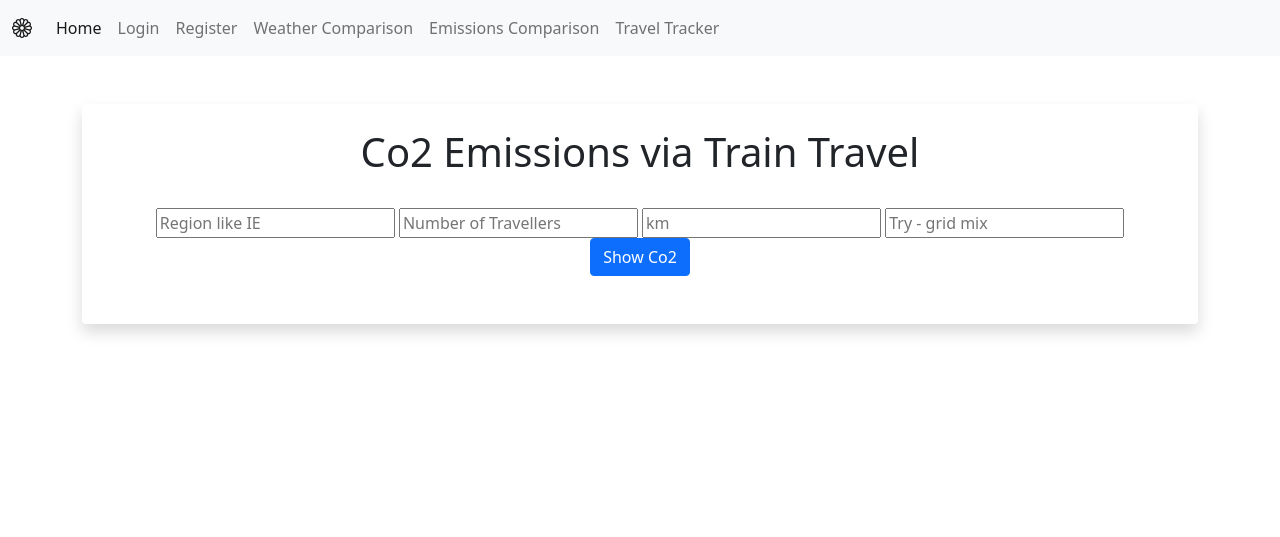
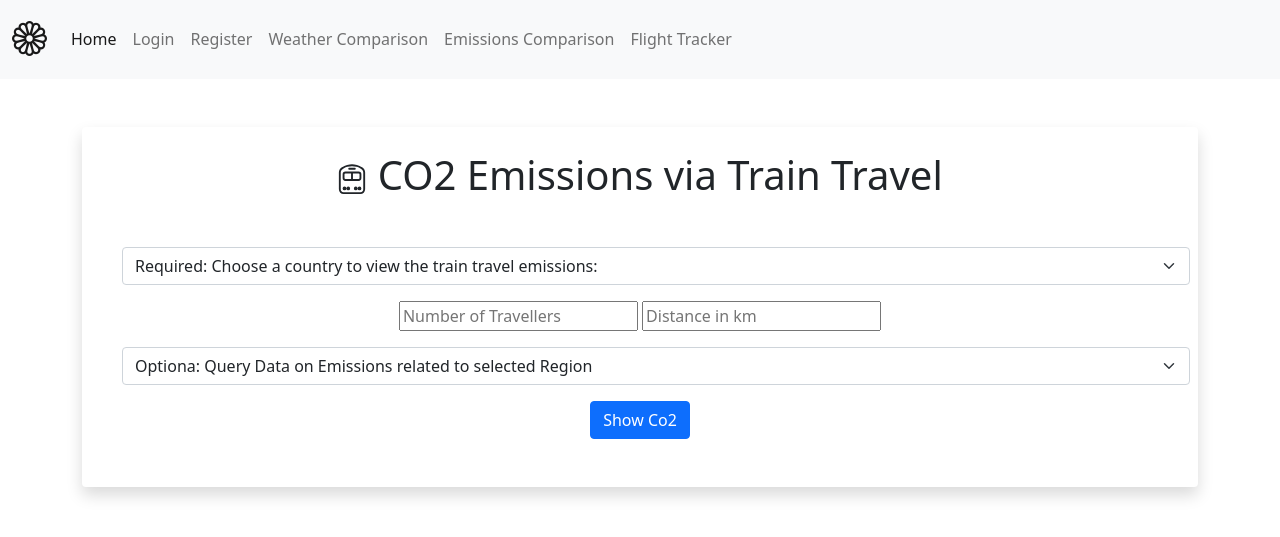
Before and after one commit to NeiloErnesto89/carbonprint, a Django app: page /weather/emissions/ in a window 1280 px wide. Shown: the top 537 px of the page. Run offline with Django 4.2, Linux system fonts and the light colour scheme.

Commit message:
updated api request weather, flight and train trackers - handling different query and restricting user input to ensure successful query. Working on some kinks in the form logic to ensure no logic user errors. Might add now user profile delete possible

```diff
--- a/static/templates/base.html
+++ b/static/templates/base.html
@@ -26,7 +26,7 @@
 <body>
     <nav class="navbar navbar-expand-lg navbar-light bg-light">
     <div class="container-fluid">
-        <a class="navbar-brand" href="{% url 'home_page'%}"><i class="bi bi-flower1"></i></a>
+        <a class="navbar-brand" href="{% url 'home_page'%}"><i class="bi bi-flower1" style="font-size: 35px;"></i></a>
         <button class="navbar-toggler" type="button" data-bs-toggle="collapse" data-bs-target="#navbarNav" aria-controls="navbarNav" aria-expanded="false" aria-label="Toggle navigation">
         <span class="navbar-toggler-icon"></span>
         </button>
@@ -63,7 +63,7 @@
 
 
             <li class="nav-item">
-            <a class="nav-link" href="{% url 'travel_tracker' %}">Travel Tracker</a>
+            <a class="nav-link" href="{% url 'travel_tracker' %}">Flight Tracker</a>
             </li>
 
             {% if user.is_superuser %}
--- a/weather/templates/weather/city_weather.html
+++ b/weather/templates/weather/city_weather.html
@@ -1,6 +1,6 @@
 {% if weather_data %}
 <h1> {{ weather_data.city }} </h1>
-<h2> {{ weather_data.temperature }} </h2>
+<h2> {{ weather_data.temperature }} &#x2103; </h2>
 <p> {{ weather_data.description }} </p>
 <img src="http://openweathermap.org/img/w/{{ weather_data.icon}}.png" alt="{{ weather_data.description}}">
 
--- a/weather/templates/weather/emissions.html
+++ b/weather/templates/weather/emissions.html
@@ -2,16 +2,43 @@
 
 {% block content %}
 <div class="shadow p-4 mb-5 bg-body rounded">
-<h1>Co2 Emissions via Train Travel</h1>
+<h1>
+    <svg xmlns="http://www.w3.org/2000/svg" width="30" height="30" fill="currentColor" class="bi bi-train-front" viewBox="0 0 16 16">
+        <path d="M5.621 1.485c1.815-.454 2.943-.454 4.758 0 .784.196 1.743.673 2.527 1.119.688.39 1.094 1.148 1.094 1.979V13.5a1.5 1.5 0 0 1-1.5 1.5h-9A1.5 1.5 0 0 1 2 13.5V4.583c0-.831.406-1.588 1.094-1.98.784-.445 1.744-.922 2.527-1.118Zm5-.97C8.647.02 7.353.02 5.38.515c-.924.23-1.982.766-2.78 1.22C1.566 2.322 1 3.432 1 4.582V13.5A2.5 2.5 0 0 0 3.5 16h9a2.5 2.5 0 0 0 2.5-2.5V4.583c0-1.15-.565-2.26-1.6-2.849-.797-.453-1.855-.988-2.779-1.22ZM5 13a1 1 0 1 1-2 0 1 1 0 0 1 2 0Zm0 0a1 1 0 1 1 2 0 1 1 0 0 1-2 0Zm7 1a1 1 0 1 0-1-1 1 1 0 1 0-2 0 1 1 0 0 0 2 0 1 1 0 0 0 1 1ZM4.5 5a.5.5 0 0 0-.5.5v2a.5.5 0 0 0 .5.5h3V5h-3Zm4 0v3h3a.5.5 0 0 0 .5-.5v-2a.5.5 0 0 0-.5-.5h-3ZM3 5.5A1.5 1.5 0 0 1 4.5 4h7A1.5 1.5 0 0 1 13 5.5v2A1.5 1.5 0 0 1 11.5 9h-7A1.5 1.5 0 0 1 3 7.5v-2ZM6.5 2a.5.5 0 0 0 0 1h3a.5.5 0 0 0 0-1h-3Z"/>
+    </svg>
+    CO2 Emissions via Train Travel
+</h1>
 <br>
 <form action='' method="POST" >
     {% csrf_token %}
 
-    <input type="text" name="region" placeholder="Region like IE" required>
-    <input type="text" name="passengers" placeholder="Number of Travellers" required>
-    <input type="text" name="distance" placeholder="km" required>
+    {% comment %} <input type="text" name="region" placeholder="Region like IE" required> {% endcomment %}
+     <select class="form-select m-3" name="region" aria-label=".form-select-lg example" required>
+        <option disabled selected value>Required: Choose a country to view the train travel emissions:</option>
+        <option value="IE">Ireland</option>
+        <option value="GB">Great Britan</option>
+        <option value="AT">Austria</option>
+        <option value="NL">Netherlands</option>
+        <option value="DE">Germany</option>
+    </select>
 
-    <input type="text" name="query" placeholder="Try - grid mix">
+
+    <input type="number" name="passengers" placeholder="Number of Travellers" data-bs-toggle="tooltip" title="Enter a number!" required>
+    <input type="number" name="distance" placeholder="Distance in km" data-bs-toggle="tooltip" title="Enter a number!" required>
+
+    {% comment %} <input type="number" name="distance" data-bs-toggle="tooltip" title="Enter a number!" placeholder="Distance in km"
+    onkeypress="return (event.charCode !=8 && event.charCode ==0 || (event.charCode >= 48 && event.charCode <= 57))" required/> {% endcomment %}
+
+
+    {% comment %} <input type="text" name="query" placeholder="Try - grid mix"> {% endcomment %}
+    <br>
+    <select class="form-select m-3" name="query" aria-label=".form-select-lg example">
+        <option disabled selected value>Optiona: Query Data on Emissions related to selected Region</option>
+        <option value="grid mix">Electrical Grid Info</option>
+        <option value="carbon">Carbon Emissions Info</option>
+        <option value="emissions">Emissions Info</option>
+
+    </select>
 
     <button type="submit" class="btn btn-primary">Show Co2</button>
 
@@ -42,9 +69,10 @@
 </div>
 {% endif %}
 
-{% if emissions1 and emissions2 %}
+{% if emissions2 %}
 <div class="city-cotainer">
-    {% include 'weather/emissions_data.html' with emiss_data1=emissions1 emiss_data2=emissions2 %}
+    {% include 'weather/emissions_data.html' with emiss_data2=emissions2 %}
+    {% comment %} removed emiss_data1=emissions1 and if emissions1 and emissions2 {% endcomment %}
 </div>
 {% endif %}
 
--- a/weather/views.py
+++ b/weather/views.py
@@ -212,7 +212,8 @@ def emissions_search(region, passengers, distance):
     # print(reemission_response['emission_factor']['name'])
 
     emiss_data = {
-        'c02': reemission_response['co2e'],
+        'c02': round(reemission_response['co2e'], 2), # python round() function rounds to 2 decimal places
+        'c02_unit' : reemission_response['co2e_unit'],
         'emiss_factor': reemission_response['emission_factor']['name'],
     }
     print(emiss_data['c02'])
@@ -295,6 +296,9 @@ def emissions_query(query, region):
     query_data = {
         'c02': search_response_list[0]['constituent_gases']['co2'],
         'description': search_response_list[0]['description'],
+        'category' : search_response_list[0]['category'],
+        'source_data' : search_response_list[0]['source_dataset'],
+        'unit' : search_response_list[0]['unit']
     }
 
     return query_data
@@ -314,6 +318,8 @@ def flight_tracker(request):
             leg_to = request.POST.get('leg_to', None)
             passengers = request.POST.get('passengers', None)
             travel_class = request.POST.get('travel_class', None)
+            # freight flight - involved weight by kg
+            # freight = request.POST.get('freight', None)
 
             flight_tracker_data = flight_tracker_calculation(travel, leg_from, leg_to, passengers, travel_class)
 
```
Also changed, not shown: weather/templates/weather/emissions_data.html (+13 -4 lines), weather/templates/weather/travel.html (+14 -8 lines), weather/templates/weather/weather.html (+7 -3 lines), db.sqlite3, media/profile_pics/pic_0iZcbNA.png (added).
